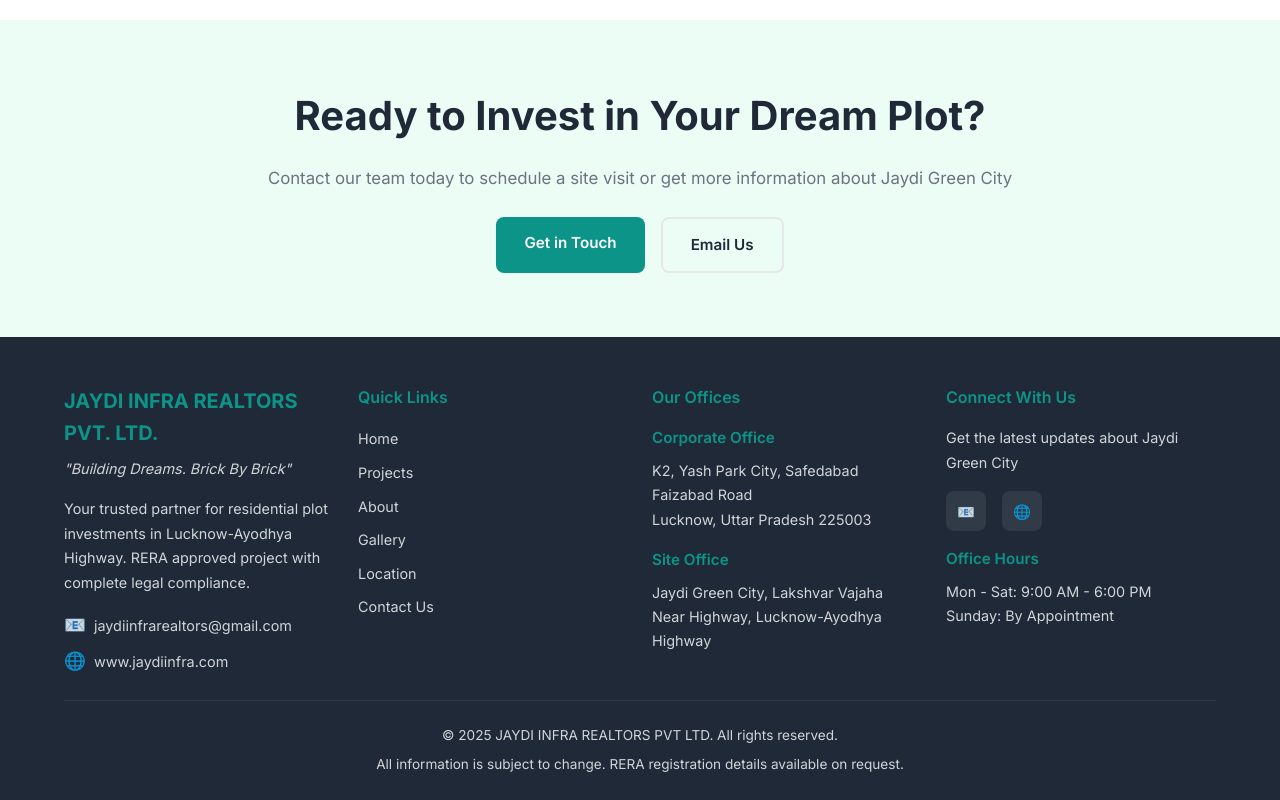
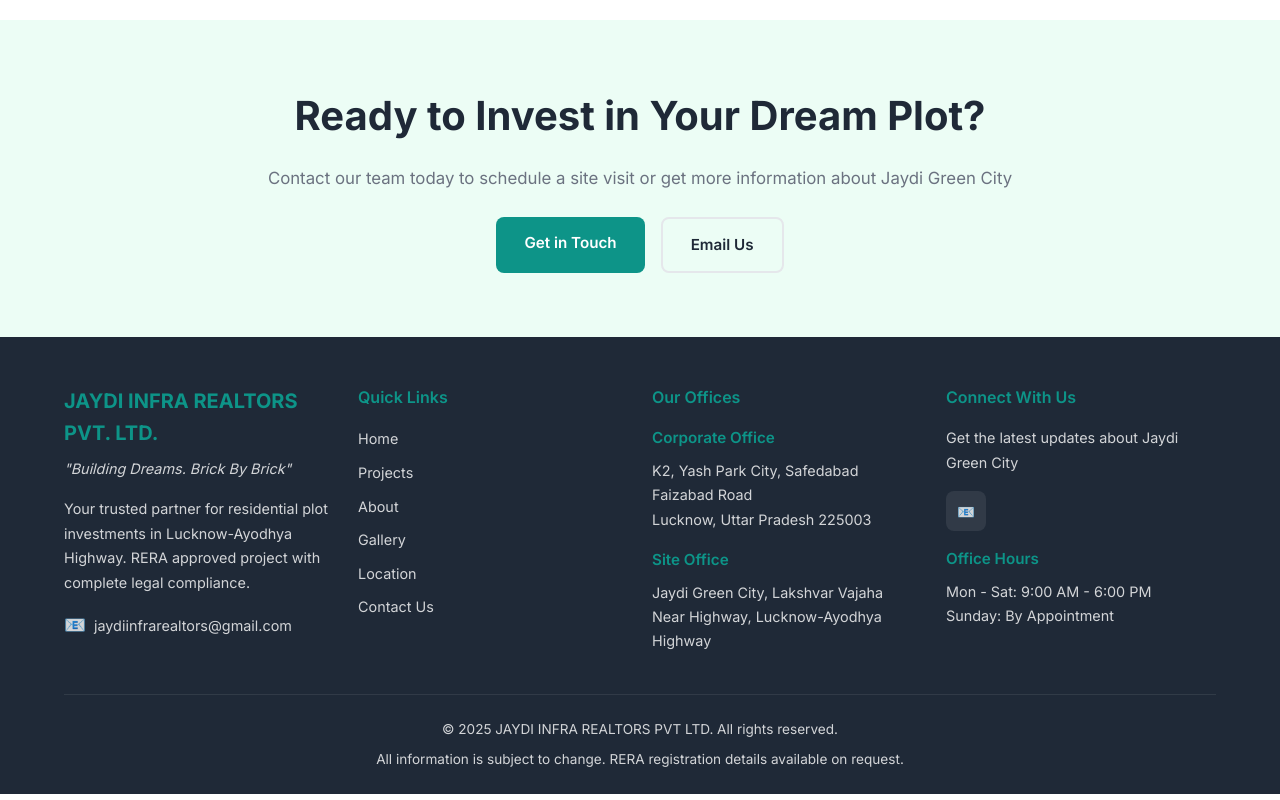
Before and after one commit to Satwik2217/property-website, a plain HTML site: page projects.html in a window 1280 px wide. Shown: the part 2369-3169 px from the top of the page. Drawn offline with Linux system fonts and the light colour scheme.

Commit message:
alongwith the change in the plot size selection, refactored the projects html code as well

```diff
--- a/projects.html
+++ b/projects.html
@@ -234,9 +234,6 @@
                         <a href="mailto:jaydiinfrarealtors@gmail.com" class="footer-contact-item">
                             <span class="footer-icon">📧</span> jaydiinfrarealtors@gmail.com
                         </a>
-                        <a href="https://www.jaydiinfra.com" target="_blank" class="footer-contact-item">
-                            <span class="footer-icon">🌐</span> www.jaydiinfra.com
-                        </a>
                     </div>
                 </div>
 
@@ -272,7 +269,6 @@
                     <p>Get the latest updates about Jaydi Green City</p>
                     <div class="footer-social">
                         <a href="mailto:jaydiinfrarealtors@gmail.com" class="social-btn" aria-label="Email us">📧</a>
-                        <a href="https://www.jaydiinfra.com" target="_blank" class="social-btn" aria-label="Website">🌐</a>
                     </div>
                     <div class="footer-hours">
                         <h5>Office Hours</h5>
```
